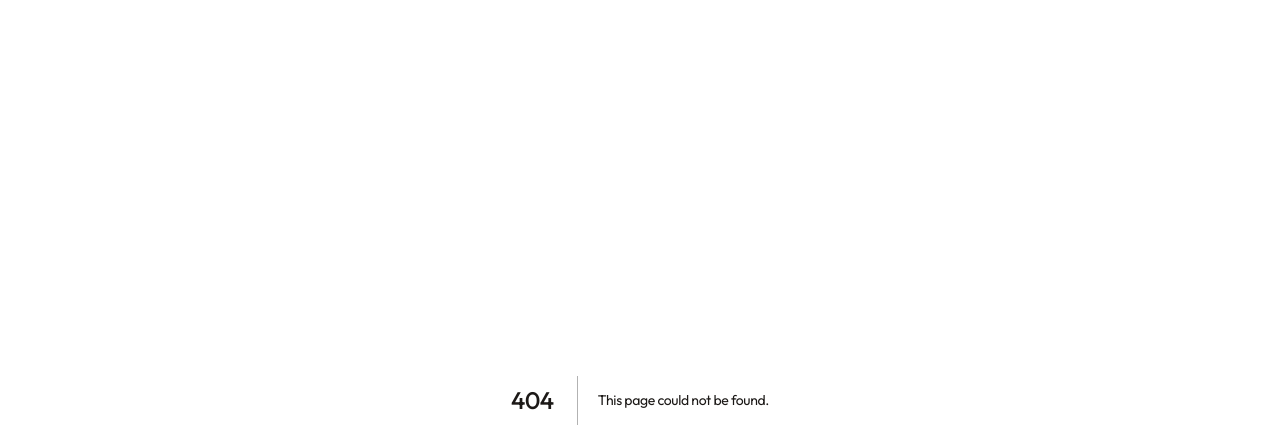
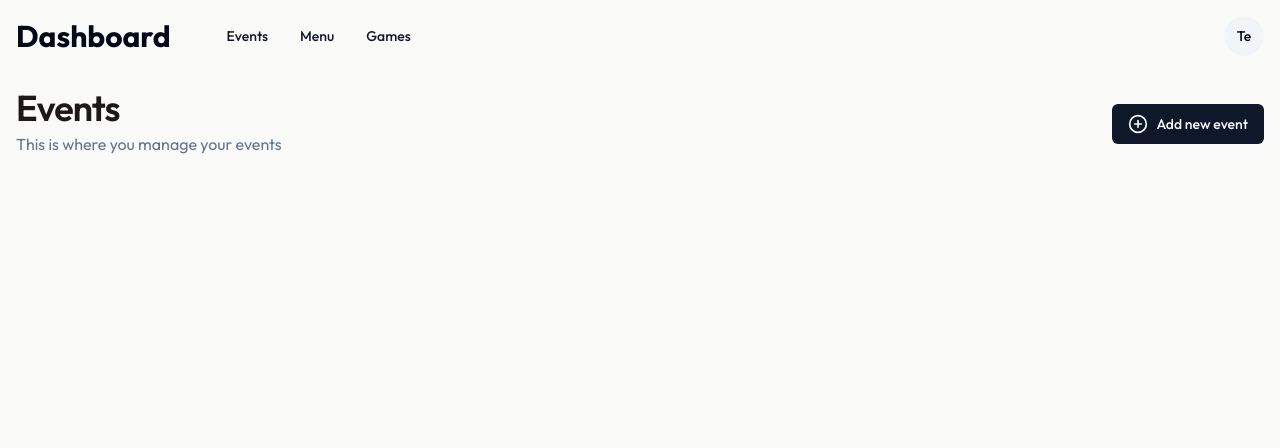
Before and after one commit to latham91/sipnplay, a Next.js app: page /dashboard/events in a window 1280 px wide. Before the commit this address had no page. Shown: the top 448 px of the page. Built offline with nearby package versions, Linux system fonts and the light colour scheme.

Commit message:
enhancement: added header to events dashboard page

```diff
--- /dev/null
+++ b/app/(dashboard)/dashboard/events/page.jsx
@@ -0,0 +1,20 @@
+import Header from "@/components/dashboard/Header";
+import { Button } from "@/components/ui/button";
+import { CirclePlusIcon } from "lucide-react";
+import Link from "next/link";
+
+export default function EventsPage() {
+  return (
+    <div>
+      <div className="flex items-center justify-between">
+        <Header title="Events" subtitle="This is where you manage your events" />
+        <Button asChild>
+          <Link href="/dashboard/events/add">
+            <CirclePlusIcon className="w-5 h-5 md:mr-2" />
+            <span className="hidden md:inline">Add new event</span>
+          </Link>
+        </Button>
+      </div>
+    </div>
+  );
+}
--- a/components/dashboard/Navbar.jsx
+++ b/components/dashboard/Navbar.jsx
@@ -29,8 +29,6 @@ export default function Navbar() {
         </div>
 
         <div className="flex items-center gap-5">
-          <UserDropdown />
-
           {/* MOBILE NAVIGATION */}
           <Sheet>
             <SheetTrigger asChild>
@@ -49,6 +47,8 @@ export default function Navbar() {
               </nav>
             </SheetContent>
           </Sheet>
+
+          <UserDropdown />
         </div>
       </nav>
     </header>
```
